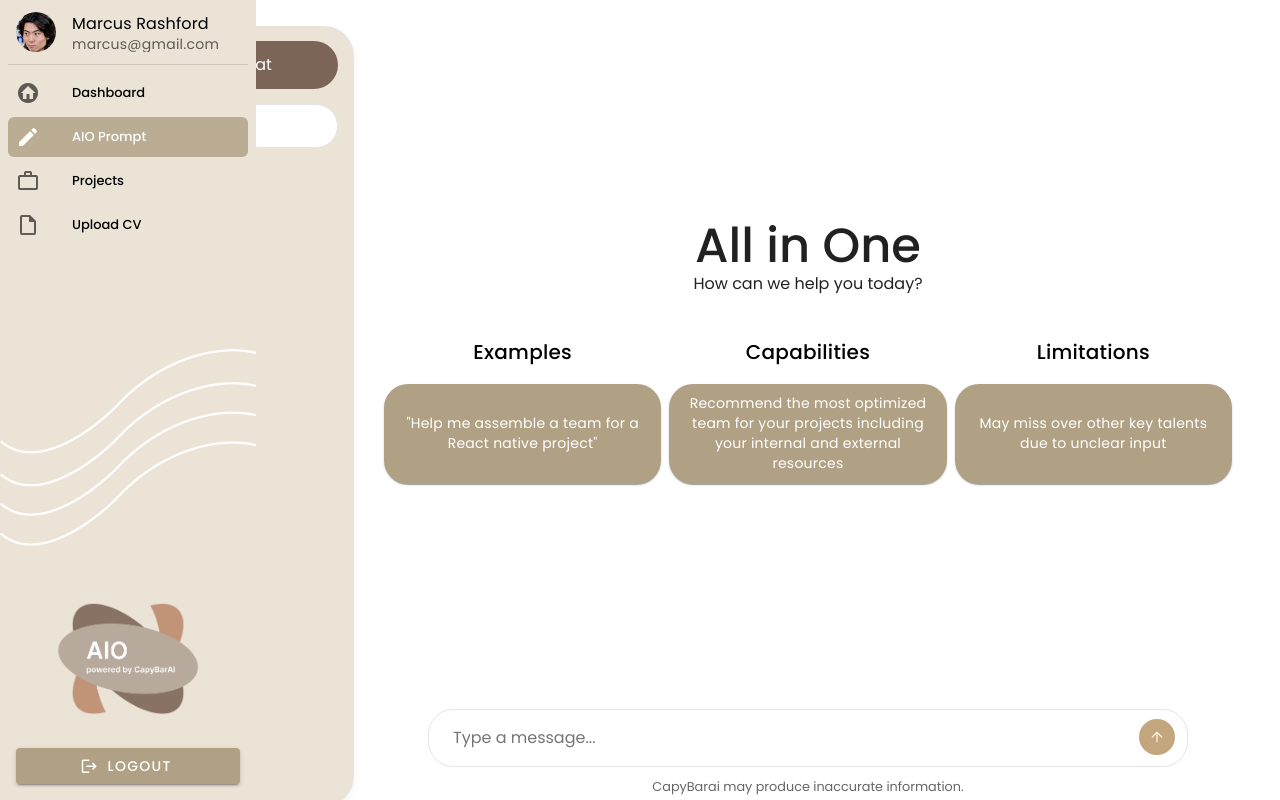
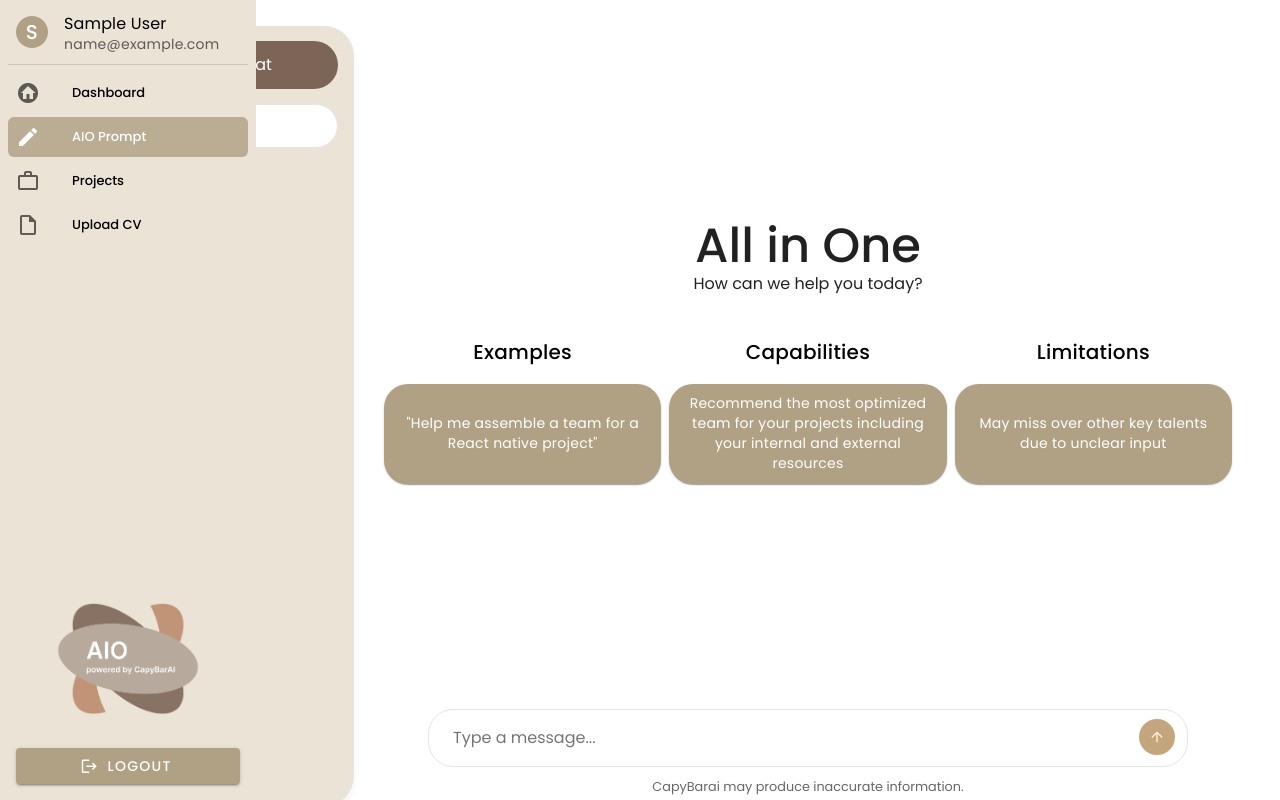
Before and after one commit to wazeefz/AIO, a Vue app: page /prompt in a window 1280 px wide. Built offline with nearby package versions, Linux system fonts and the light colour scheme; sample sign-in values are in the browser's storage.

Commit message:
applying navigation guards to protect the paths

```diff
--- a/src/components/form/login/index.vue
+++ b/src/components/form/login/index.vue
@@ -26,7 +26,7 @@
           <v-btn
             :loading="loading"
             type="submit"
-            color="primary"
+            color="primaryBrown"
             block
             class="mt-3"
           >
@@ -42,7 +42,7 @@
         <!-- Sign-up Link -->
         <div class="text-center mt-4">
           <span>Don't have an account?</span>
-          <v-btn variant="text" color="primary" @click="goToSignUp">
+          <v-btn variant="text" color="secondaryBrown" @click="goToSignUp">
             Sign Up
           </v-btn>
         </div>
--- a/src/components/form/signup/index.vue
+++ b/src/components/form/signup/index.vue
@@ -43,7 +43,7 @@
           <v-btn
             :loading="loading"
             type="submit"
-            color="primary"
+            color="primaryBrown"
             block
             class="mt-3"
             :disabled="isSubmitDisabled"
@@ -60,7 +60,9 @@
         <!-- Login Link -->
         <div class="text-center mt-4">
           <span>Already have an account?</span>
-          <v-btn variant="text" color="primary" @click="goToLogin">Login</v-btn>
+          <v-btn variant="text" color="secondaryBrown" @click="goToLogin"
+            >Login</v-btn
+          >
         </div>
       </v-card-text>
     </v-card>
--- a/src/components/layout/SideNav2.vue
+++ b/src/components/layout/SideNav2.vue
@@ -10,10 +10,16 @@
   >
     <v-list>
       <v-list-item
-        prepend-avatar="/mock/marcus.png"
-        subtitle="marcus@gmail.com"
-        title="Marcus Rashford"
-      ></v-list-item>
+        :prepend-avatar="userAvatar"
+        :title="userName"
+        :subtitle="userEmail"
+      >
+        <template v-slot:prepend>
+          <v-avatar v-if="!userAvatar" color="secondaryBrown" size="32">
+            <span class="text-h6 white--text">{{ userInitial }}</span>
+          </v-avatar>
+        </template>
+      </v-list-item>
     </v-list>
 
     <v-divider class="bg-primaryBrown mx-2"></v-divider>
@@ -31,9 +37,6 @@
 
     <!-- Pushes logout button to the bottom -->
     <template v-slot:append>
-      <div class="">
-        <img src="/public/vector.png" alt="Company Logo" class="" width="270" />
-      </div>
       <div class="ma-4">
         <div class="d-flex justify-center" v-if="!isRail">
           <img
@@ -59,9 +62,24 @@
 </template>
 
 <script setup>
-import { ref } from 'vue'
+import { ref, computed } from 'vue'
+import { useRouter } from 'vue-router'
 
+const router = useRouter()
 const isRail = ref(true)
+
+// Retrieve user data from localStorage
+const user = ref(JSON.parse(localStorage.getItem('user')) || {})
+
+// Extract user details
+const userName = computed(() => user.value?.name || 'Guest User')
+const userEmail = computed(() => user.value?.email || 'guest@example.com')
+const userAvatar = computed(() => user.value?.avatar || null)
+
+// Get first letter of the first name
+const userInitial = computed(() => {
+  return user.value?.name ? user.value.name.charAt(0).toUpperCase() : '?'
+})
 
 // Define the menu items with their routes
 const menuItems = ref([
@@ -71,12 +89,7 @@ const menuItems = ref([
     to: '/dashboard',
     value: 'dashboard',
   },
-  {
-    title: 'AIO Prompt',
-    icon: 'mdi-pencil',
-    to: '/prompt',
-    value: 'prompt',
-  },
+  { title: 'AIO Prompt', icon: 'mdi-pencil', to: '/prompt', value: 'prompt' },
   {
     title: 'Projects',
     icon: 'mdi-briefcase-outline',
@@ -93,7 +106,12 @@ const menuItems = ref([
 
 const logout = () => {
   console.log('Logging out...')
-  // Add your logout logic here (e.g., clear tokens, redirect, etc.)
+
+  localStorage.removeItem('user')
+  localStorage.removeItem('isAuthenticated')
+
+  // Redirect using Vue Router
+  router.push('/login')
 }
 </script>
 
--- a/src/router/index.js
+++ b/src/router/index.js
@@ -1,31 +1,40 @@
-/**
- * router/index.ts
- *
- * Automatic routes for `./src/pages/*.vue`
- */
-
-// Composables
 import { createRouter, createWebHistory } from 'vue-router/auto'
 import { setupLayouts } from 'virtual:generated-layouts'
 import { routes } from 'vue-router/auto-routes'
 
+// Ensure dashboard has requiresAuth meta
+const protectedPaths = ['/dashboard', '/prompt', '/projects', '/upload-cv']
+
+const processedRoutes = setupLayouts(routes).map((route) => {
+  if (protectedPaths.some((path) => route.path.startsWith(path))) {
+    return { ...route, meta: { ...route.meta, requiresAuth: true } }
+  }
+  return route
+})
+
 const router = createRouter({
   history: createWebHistory(import.meta.env.BASE_URL),
-  routes: setupLayouts(routes),
+  routes: processedRoutes,
 })
 
-// Workaround for https://github.com/vitejs/vite/issues/11804
-router.onError((err, to) => {
-  if (err?.message?.includes?.('Failed to fetch dynamically imported module')) {
-    if (!localStorage.getItem('vuetify:dynamic-reload')) {
-      console.log('Reloading page to fix dynamic import error')
-      localStorage.setItem('vuetify:dynamic-reload', 'true')
-      location.assign(to.fullPath)
-    } else {
-      console.error('Dynamic import error, reloading page did not fix it', err)
-    }
-  } else {
-    console.error(err)
+// ✅ Navigation Guard for Authentication
+router.beforeEach((to, from) => {
+  const isAuthenticated = !!localStorage.getItem('user') // Check if 'user' exists
+
+  console.log('Navigating to:', to.fullPath)
+  console.log('Route Meta:', to.meta)
+  console.log('isAuthenticated:', isAuthenticated)
+
+  // Redirect to dashboard if already logged in and trying to access login/signup
+  if (isAuthenticated && (to.path === '/login' || to.path === '/signup')) {
+    console.log('Already authenticated! Redirecting to dashboard...')
+    return { path: '/dashboard' }
+  }
+
+  // Redirect to login if trying to access protected routes without authentication
+  if (to.meta.requiresAuth && !isAuthenticated) {
+    console.log('Not authenticated! Redirecting to login...')
+    return { path: '/login', query: { returnTo: to.fullPath } }
   }
 })
 
```
